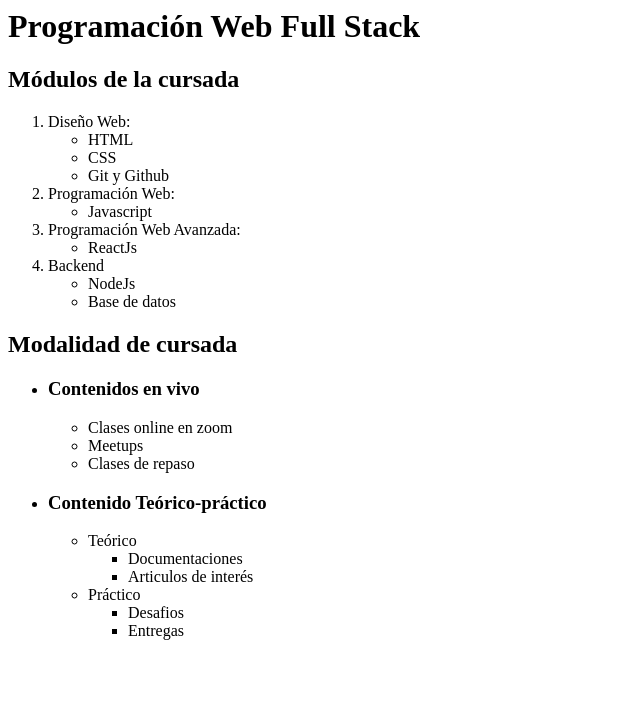
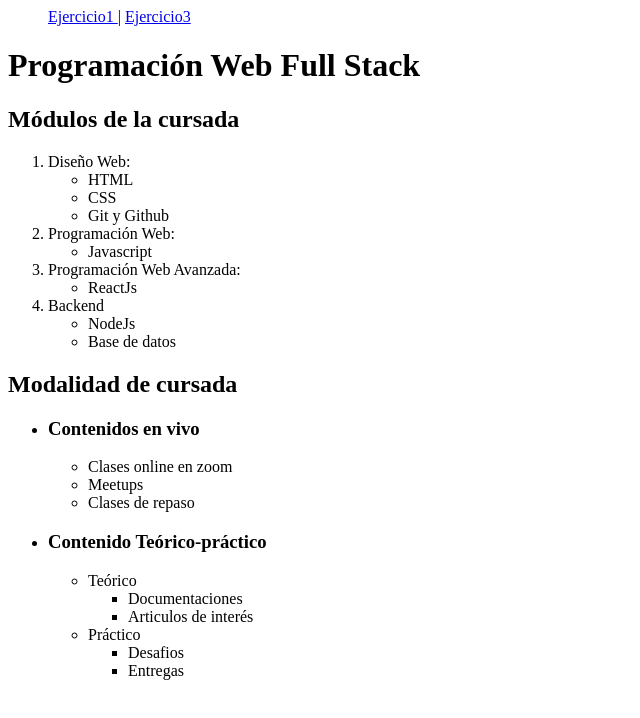
Before and after one commit to MDanielaOcanto/Desafiovercel, a plain HTML site: page ejercicio2.html in a window 1280 px wide. Shown: the whole page, without its empty margins (0-640 px from the left). Drawn offline with Linux system fonts and the light colour scheme.

Commit message:
enlaces2

```diff
--- a/ejercicio2.html
+++ b/ejercicio2.html
@@ -5,6 +5,11 @@
     <meta name="viewport" content="width=device-width, initial-scale=1.0">
     <title>Ejercicio 2</title>
 </head>
+<nav>
+    <ul>
+        <a href="index.html">Ejercicio1 </a> | <a href="ejercicio3.html">Ejercicio3</a>
+    </ul>
+</nav>
 <body>
     <h1>Programación Web Full Stack</h1>
     <section>
```
Also changed, not shown: ejercicio3.html (+5 -0 lines), index.html (+1 -3 lines).
